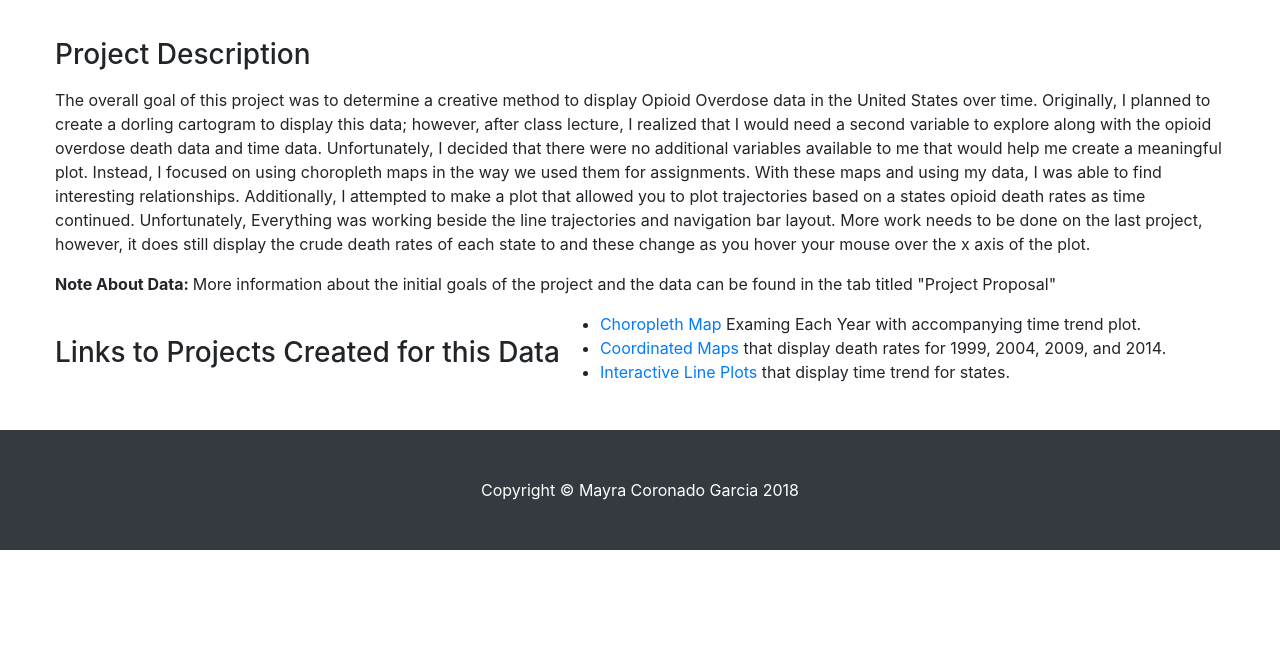
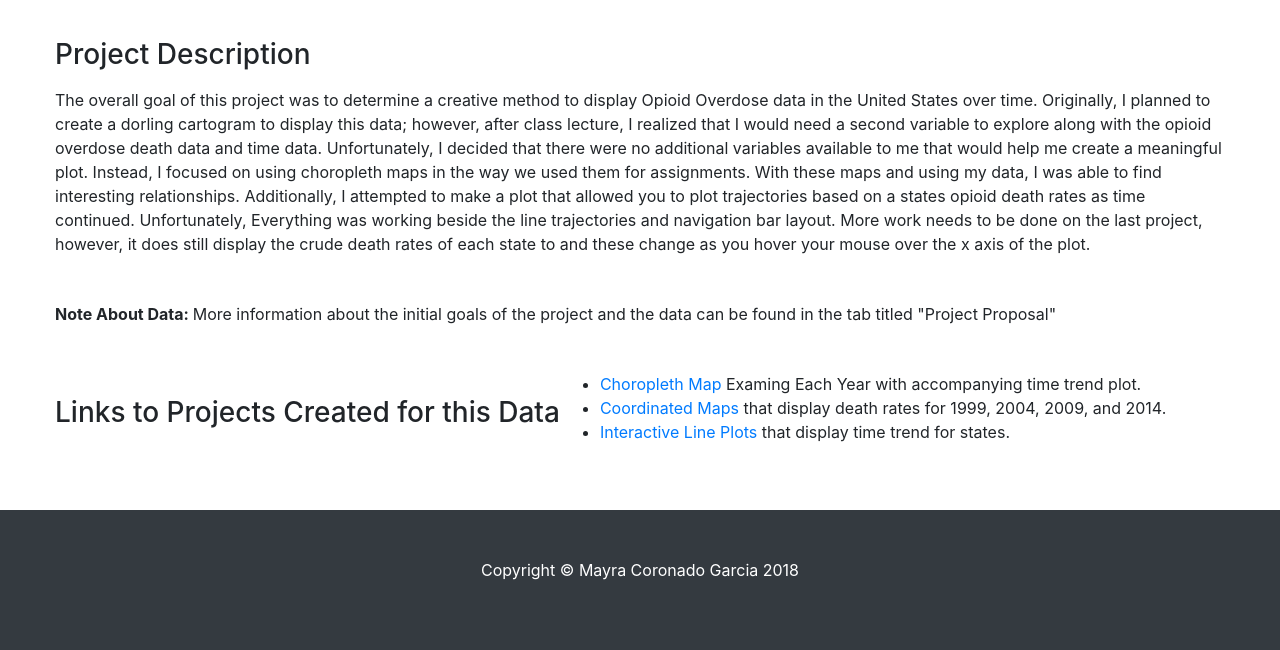
Before and after one commit to mcoronadogarcia/mcoronadogarcia.github.io, a website: page index.html in a window 1280 px wide. Shown: the part 150-800 px from the top of the page. Drawn offline with Linux system fonts and the light colour scheme.

Commit message:
final attempt to fix style of the index file

```diff
--- a/index.html
+++ b/index.html
@@ -19,6 +19,10 @@
 .row {
   margin-top:15px;
   margin-bottom:15px;
+}
+.container {
+  margin-bottom:10px;
+  padding-bottom: 10px;
 }
 </style>
   </head>
@@ -84,8 +88,12 @@
           More work needs to be done on the last project, however, it does
           still display the crude death rates of each state to and these
           change as you hover your mouse over the x axis of the plot.</p>
+        </div>
+        <div class ="row">
           <p><b>Note About Data: </b> More information about the initial goals
           of the project and the data can be found in the tab titled "Project Proposal"</p>
+        </div>
+        <div class ="row">
           <h3 class="my-4">Links to Projects Created for this Data</h3>
           <ul>
             <li><a href = "project1/project1.html"> Choropleth Map</a> Examing Each
@@ -102,7 +110,7 @@
       </div>
       <!-- /.row -->
     </div>
-    </div>
+
     <!-- /.container -->
 
     <!-- Footer -->
```
